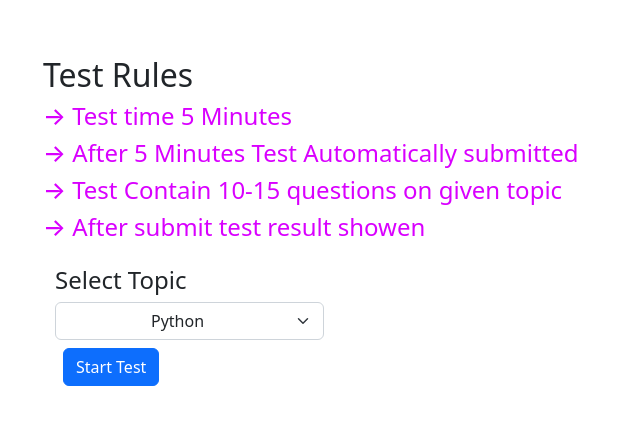
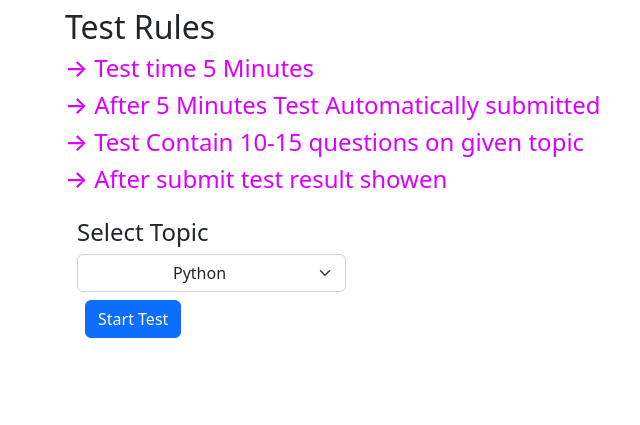
Before and after one commit to Bipul-Dubey/Questions-Practice, a Django app: page /test-topic/ in a window 1280 px wide. Shown: the part 74-499 px from the top of the page, without its empty margins (25-665 px from the left). Run offline with Django 4.2, Linux system fonts and the light colour scheme; a user stored in the database is signed in; data comes from the database, SQL or seed files in the repository.

Commit message:
Update select_test_topic.html

```diff
--- a/Application/templates/select_test_topic.html
+++ b/Application/templates/select_test_topic.html
@@ -1,7 +1,7 @@
 {% extends 'base2.html' %}
 {% block title %}Test Topic Selection{% endblock title %}
 {% block body %}
-<div class="container m-5">
+<div class="container">
     <div class="row p-2">
         <h2>Test Rules</h2>
         <div class="w-auto" style="color: rgb(217, 0, 255);">
```
